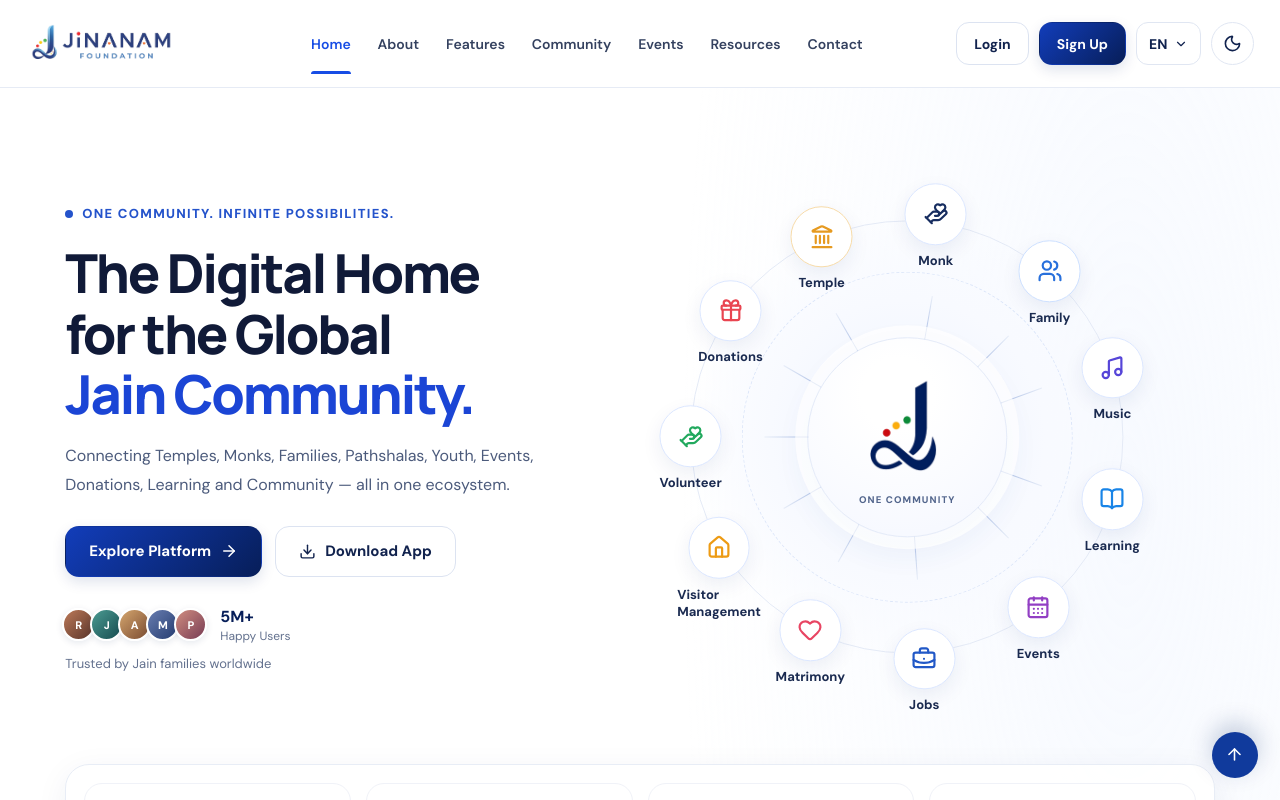
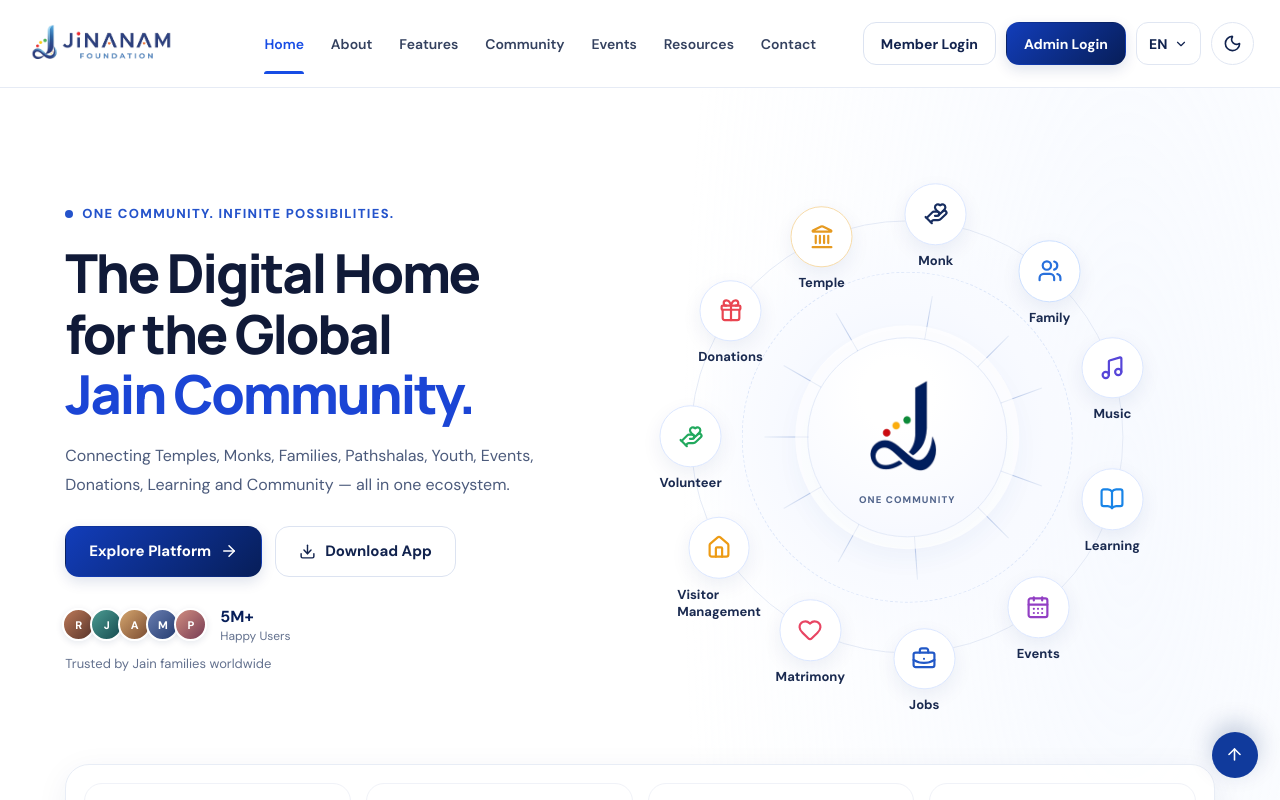
Before and after one commit to Rohan160304/jianam-website, a React (Vite) app: page / in a window 1280 px wide. Shown: the top 800 px of the page. Built offline with nearby package versions, Linux system fonts and the light colour scheme.

Commit message:
Update JiNANAM home page

```diff
--- a/src/App.tsx
+++ b/src/App.tsx
@@ -302,14 +302,14 @@
             className="button button-outline login-button"
             onClick={() => navigateToPage("/login")}
           >
-            Login
+            Member Login
           </button>
 
           <button
             className="button button-primary signup-button"
             onClick={() => navigateToPage("/signup")}
           >
-            Sign Up
+            Admin Login
           </button>
 
           <div className="language-wrap">
```
